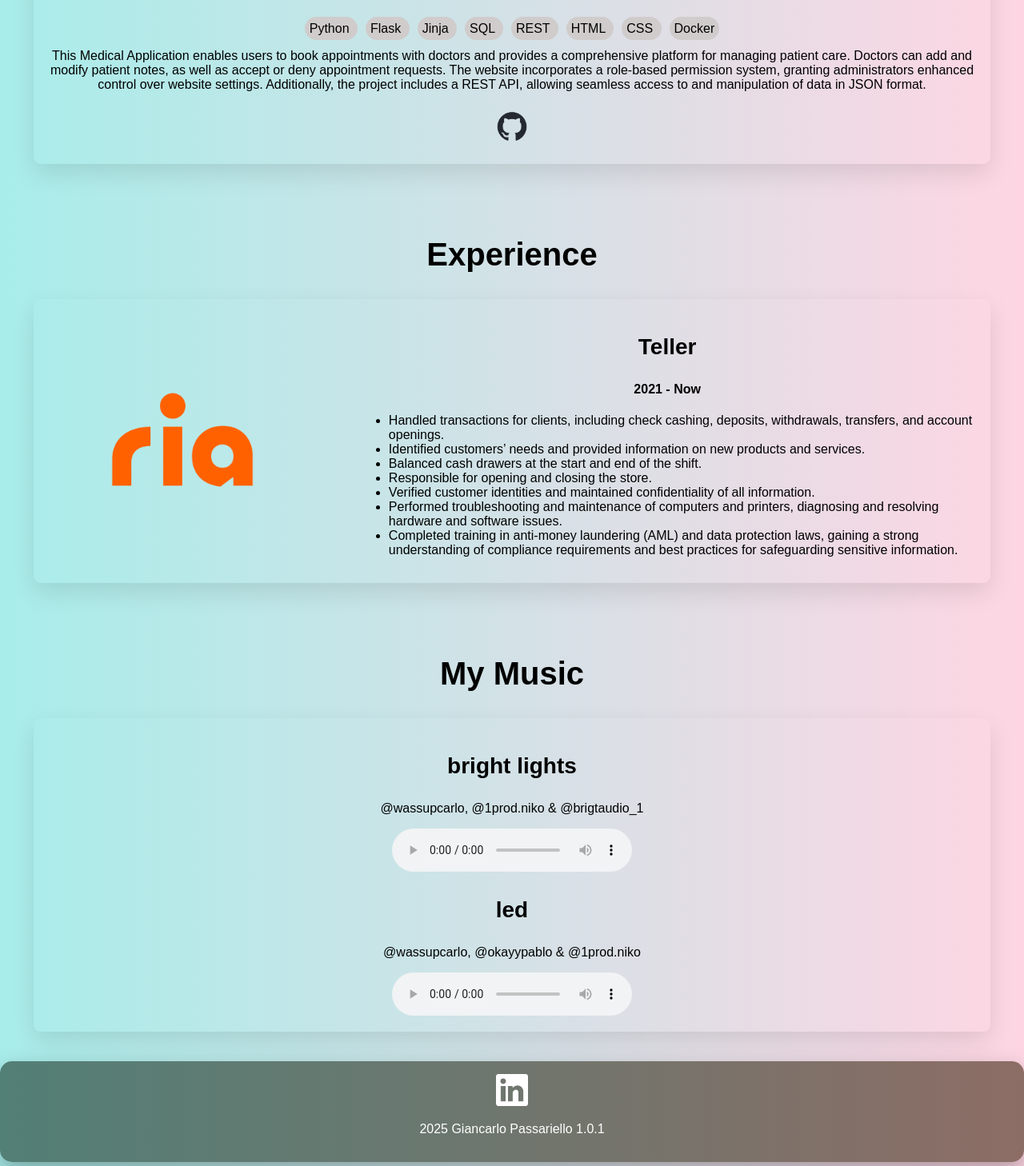
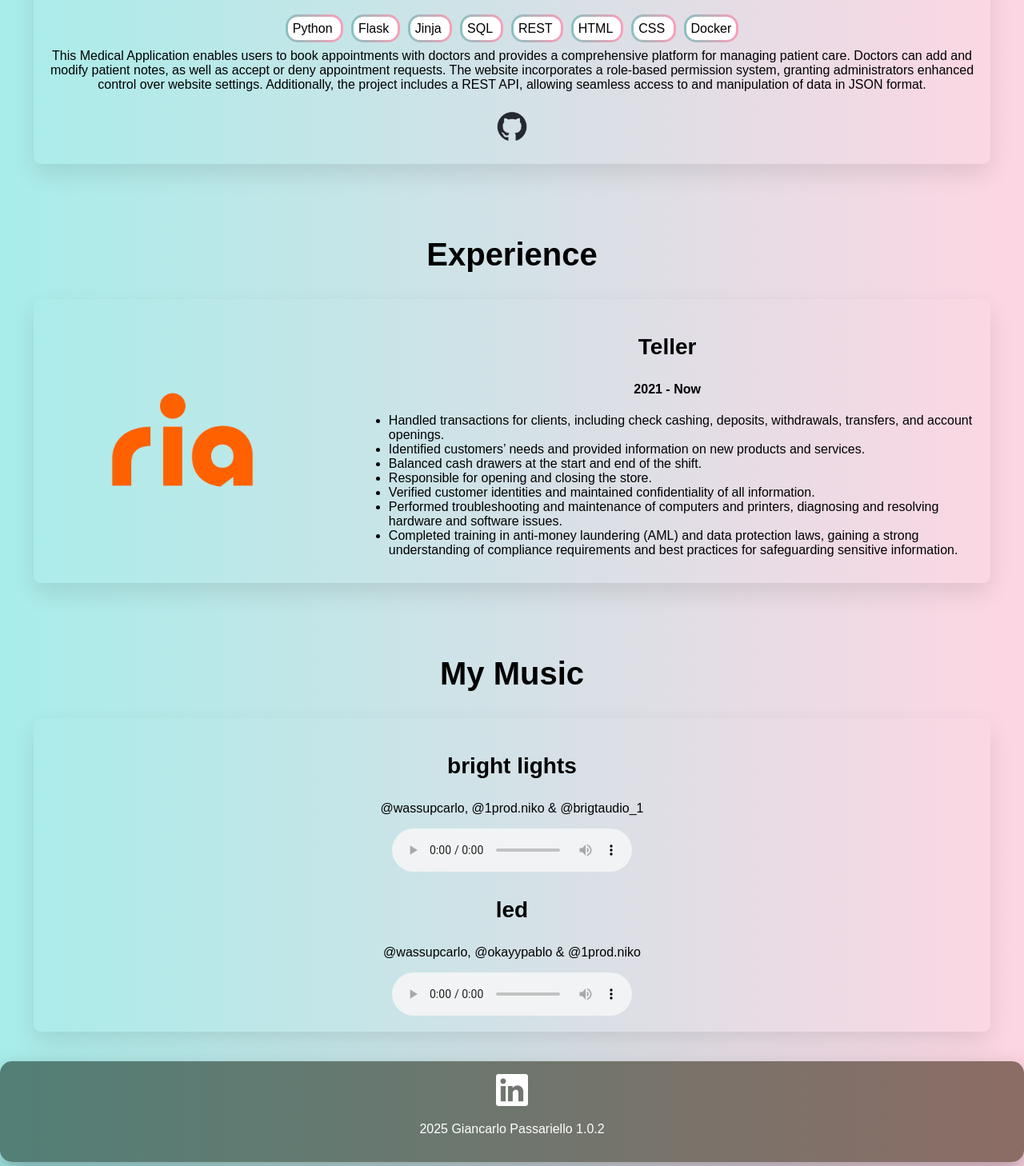
Before and after one commit to wassupcarlo/myportfolio, a React (Vite) app in the folder my-react-vite-app/: page / in a window 1280 px wide. Shown: the part 1609-3067 px from the top of the page at 80% size. Built offline with nearby package versions, Linux system fonts and the light colour scheme.

Commit message:
Add colorful border to languages in Projects section

```diff
--- a/my-react-vite-app/src/components/Footer.jsx
+++ b/my-react-vite-app/src/components/Footer.jsx
@@ -7,7 +7,7 @@ function Footer() {
           <a href="https://www.linkedin.com/in/giancarlo-passariello/">
             <img id="social-logo" src="/In-White-128@2x.png"></img>
           </a>
-          <p>2025   Giancarlo Passariello   1.0.1</p>
+          <p>2025   Giancarlo Passariello   1.0.2</p>
         </footer>
     );
 }
--- a/my-react-vite-app/src/components/Projects.css
+++ b/my-react-vite-app/src/components/Projects.css
@@ -3,10 +3,21 @@
 }
 
 #proj-languages {
-  background-color: rgb(208, 204, 204);
+  background: rgba(255, 255, 255, 0.2);
+  backdrop-filter: blur(10px);
   border-radius: 15px;
   margin: 5px;
   padding: 6px;
+  border: 3.5px solid transparent;
+  background-image: linear-gradient(white, white),
+    linear-gradient(to right, #88c1c0, #fd9db6);
+  background-origin: border-box;
+  background-clip: padding-box, border-box;
+}
+
+#proj-languages:hover {
+  transform: translateY(-10px);
+  box-shadow: 0 4px 10px rgba(0, 0, 0, 0.1);
 }
 
 .github-button, .gitlab-button {
```
